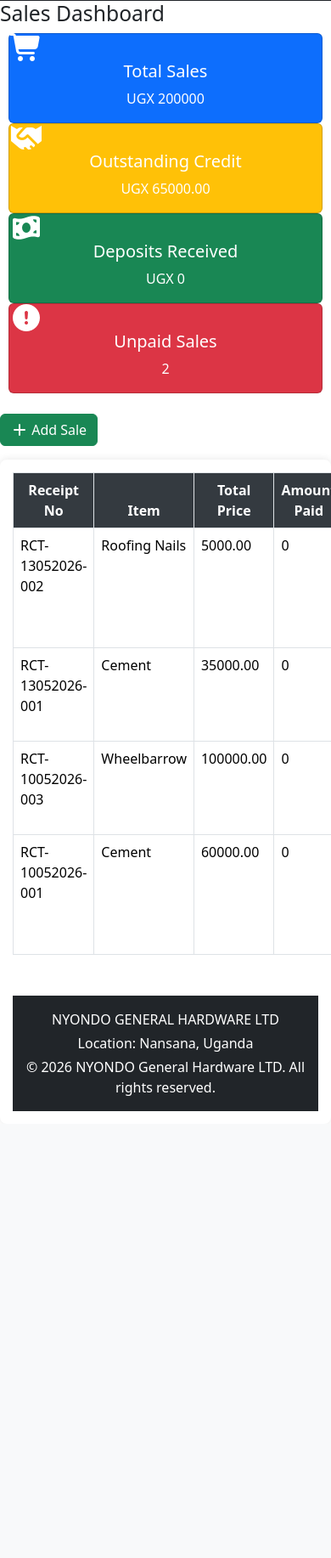
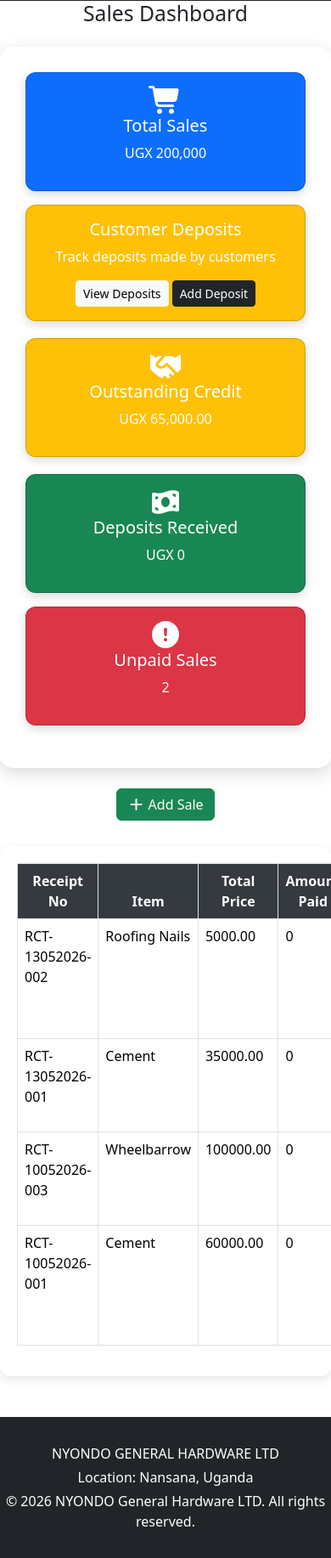
Before and after one commit to gracyb2025-eng/duplicate-, a Django app: page / in a window 390 px wide; the page is wider, and only the part inside the window is pictured. Shown: the part 55-1889 px from the top of that part at 85% size. Before the commit the page ends 1363 px from the top of that part, so only its background shows below. Run offline with Django 5.2, Linux system fonts and the light colour scheme; data comes from the database, SQL or seed files in the repository; both versions use the stored data as it was after the commit; data that the repository does not hold is empty; some libraries are stand-ins or nearby versions.

Commit message:
edited and added new files

```diff
--- a/dupproject/dupapp/templates/base_sales.html
+++ b/dupproject/dupapp/templates/base_sales.html
@@ -3,31 +3,39 @@
   <head>
     <meta charset="utf-8">
     <meta name="viewport" content="width=device-width, initial-scale=1">
-    <title>Bootstrap demo</title>
+    <title>NYONDO Hardware</title>
     <link rel="stylesheet" href="https://cdnjs.cloudflare.com/ajax/libs/font-awesome/7.0.1/css/all.min.css">
-    <link href="https://cdn.jsdelivr.net/npm/bootstrap@5.3.8/dist/css/bootstrap.min.css" rel="stylesheet" integrity="sha384-sRIl4kxILFvY47J16cr9ZwB07vP4J8+LH7qKQnuqkuIAvNWLzeN8tE5YBujZqJLB" crossorigin="anonymous">
+    <link href="https://cdn.jsdelivr.net/npm/bootstrap@5.3.8/dist/css/bootstrap.min.css" rel="stylesheet">
+
     <style>
-
       /* Offcanvas menu background */
       .offcanvas {
-  background-color: #212529; /* dark gray consistent with navbar/footer */
+        background-color: #212529;
         color: #fff;
       }
-
-/* Offcanvas header */
       .offcanvas-header {
         border-bottom: 1px solid #444;
       }
-
-/* Menu items */
+      .offcanvas .btn-close {
+        filter: invert(1); /* makes close icon white */
+      }
+      .offcanvas-body {
+        background-color: #212529;
+        padding: 20px;
+      }
+      .offcanvas-body h5 {
+        color: #fff;
+        font-weight: bold;
+        margin-bottom: 20px;
+        text-align: center;
+      }
       .offcanvas-body .list-group-item {
         background: transparent;
         border: none;
-  margin-bottom: 8px;
+        margin-bottom: 12px;
         border-radius: 6px;
         transition: background-color 0.2s ease, transform 0.2s ease;
       }
-
       .offcanvas-body .list-group-item a {
         text-decoration: none;
         color: #fff;
@@ -111,14 +67,12 @@
         letter-spacing: 1px;
       }
 
-/* Offcanvas menu */
-.offcanvas-body .list-group-item a {
-  text-decoration: none;
-  color: #212529;
-  font-weight: 500;
-}
-.offcanvas-body .list-group-item a:hover {
-  color: #0d6efd; /* Bootstrap blue */
+      /* Footer fix */
+      footer {
+        position: relative;
+        left: 0;
+        right: 0;
+        width: 100%;
       }
 
       /* Buttons */
@@ -174,12 +128,12 @@
       </div>
     </div>
 
-
-{% block content %}
-{% endblock %}
-
-<footer class="bg-dark text-white text-center py-3 mt-5">
-  <div class="container">
+    {% block content %}{% endblock %}
+    <script src="https://cdn.jsdelivr.net/npm/bootstrap@5.3.8/dist/js/bootstrap.bundle.min.js"></script>
+</body>
+    <!-- Footer -->
+    <footer class="bg-dark text-white text-center py-3 mt-5" style="width:100%; margin:0; padding:0;">
+  <div style="background-color:#212529; padding:15px 0;">
     <p class="mb-1">NYONDO GENERAL HARDWARE LTD</p>
     <p class="mb-1">Location: Nansana, Uganda</p>
     <p class="mb-0">&copy; 2026 NYONDO General Hardware LTD. All rights reserved.</p>
--- a/dupproject/dupapp/templates/sales_dashboard.html
+++ b/dupproject/dupapp/templates/sales_dashboard.html
@@ -1,124 +1,113 @@
 {% extends 'base_sales.html' %}
 
 {% block content %}
+{% load humanize %}
 <style>
+  /* Container for all cards */
+  .cards-container {
+    background: #fff;
+    border-radius: 15px;
+    padding: 30px;
+    margin: 20px auto;
+    box-shadow: 0 6px 20px rgba(0,0,0,0.15);
+    max-width: 1100px; /* keeps cards centered */
+  }
 
-   /* Table container styled as a card */
-.table-card {
+  /* Card styling */
+  .cards .card {
+    border-radius: 12px;
+    box-shadow: 0 4px 12px rgba(0,0,0,0.15);
+    transition: transform 0.2s ease, box-shadow 0.2s ease;
+    margin-bottom: 20px;
+  }
+  .cards .card:hover {
+    transform: translateY(-5px);
+    box-shadow: 0 6px 18px rgba(0,0,0,0.25);
+  }
+
+  /* Table container */
+  .table-container {
     background: #fff;
-  border-radius: 10px;
+    border-radius: 12px;
     padding: 20px;
     box-shadow: 0 4px 12px rgba(0,0,0,0.1);
-  margin-top: 20px;
+    margin-top: 30px;
   }
 
   /* Table header styling */
-.table-card thead th {
-  background-color: #343a40; /* dark gray consistent with navbar/footer */
+  .table thead th {
+    background-color: #343a40;
     color: #fff;
     text-align: center;
     font-weight: 600;
   }
-
-/* Add Sale button spacing + hover */
-.btn-add-sale {
-  margin-left: 15px; /* space on the left */
-  transition: transform 0.2s ease, box-shadow 0.2s ease;
-}
-.btn-add-sale:hover {
-  transform: scale(1.05);
-  box-shadow: 0 4px 12px rgba(0,0,0,0.2);
-}
-
-
-    /* Table header styling */
-.table thead th {
-  background-color: #343a40; /* Bootstrap dark gray */
-  color: #ffffff;            /* White text for contrast */
-  text-align: center;
-  font-weight: 600;
-}
-
-    /* Card hover effect */
-.cards .card {
-  transition: transform 0.2s ease, box-shadow 0.2s ease;
-  margin-left: 10px;
-  margin-right: 10px;
-}
-.cards .card:hover {
-  transform: translateY(-5px);
-  box-shadow: 0 6px 15px rgba(0,0,0,0.2);
-}
-
-/* Table styling */
-.table thead {
-  background-color: #212529; /* Bootstrap dark */
-  color: #fff;
-}
-.table-container {
-  background: #fff;
-  border-radius: 8px;
-  padding: 15px;
-  box-shadow: 0 0 10px rgba(0,0,0,0.1);
-}
-
-/* Add Sale button hover */
-.btn-success {
-  transition: transform 0.2s ease, box-shadow 0.2s ease;
-}
-.btn-success:hover {
-  transform: scale(1.05);
-  box-shadow: 0 4px 12px rgba(0,0,0,0.2);
-}
-
-/* Navbar & footer consistency */
-/* .navbar-dark, footer {
-  background-color: #212529 !important; /* same dark tone */
-/* }
-footer {
-  color: #fff; */
-/* } */ */
-
 </style>
 
-<h2>Sales Dashboard</h2>
+<h2 class="text-center mb-4">Sales Dashboard</h2>
+
+<!-- Cards container -->
+<div class="cards-container">
   <div class="cards">
-<div class="row mb-4">
-    <div class="col-md-3">
-        <div class="card text-center bg-primary text-white">
+    <div class="row justify-content-center">
+      <!-- Total Sales + Customer Deposits stacked -->
+      <div class="col-md-3 text-center">
+        <div class="card bg-primary text-white mb-3">
+          <div class="card-body">
             <i class="fas fa-shopping-cart fa-2x"></i>
             <h5>Total Sales</h5>
-            <p>UGX {{ total_sales }}</p>
+            <p>UGX {{ total_sales|intcomma }}</p>
           </div>
         </div>
-    <div class="col-md-3">
-        <div class="card text-center bg-warning text-white">
+        <div class="card bg-warning text-white">
+          <div class="card-body">
+            <h5 class="card-title">Customer Deposits</h5>
+            <p class="card-text">Track deposits made by customers</p>
+            <a href="{% url 'deposit_list' %}" class="btn btn-light btn-sm">View Deposits</a>
+            <a href="{% url 'add_deposit' %}" class="btn btn-dark btn-sm">Add Deposit</a>
+          </div>
+        </div>
+      </div>
+
+      <!-- Outstanding Credit -->
+      <div class="col-md-3 text-center">
+        <div class="card bg-warning text-white">
+          <div class="card-body">
             <i class="fas fa-handshake fa-2x"></i>
             <h5>Outstanding Credit</h5>
-            <p>UGX {{ outstanding_credit }}</p>
+            <p>UGX {{ outstanding_credit|intcomma }}</p>
           </div>
         </div>
-    <div class="col-md-3">
-        <div class="card text-center bg-success text-white">
+      </div>
+
+      <!-- Deposits Received + Unpaid Sales stacked -->
+      <div class="col-md-3 text-center">
+        <div class="card bg-success text-white mb-3">
+          <div class="card-body">
             <i class="fas fa-money-bill-wave fa-2x"></i>
             <h5>Deposits Received</h5>
-            <p>UGX {{ total_deposits }}</p>
+            <p>UGX {{ total_deposits|intcomma }}</p>
           </div>
         </div>
-    <div class="col-md-3">
-        <div class="card text-center bg-danger text-white">
+        <div class="card bg-danger text-white">
+          <div class="card-body">
             <i class="fas fa-exclamation-circle fa-2x"></i>
             <h5>Unpaid Sales</h5>
-            <p>{{ unpaid_sales }}</p>
+            <p>{{ unpaid_sales|intcomma }}</p>
           </div>
         </div>
       </div>
     </div>
-<a href="{% url 'save_sale' %}" class="btn btn-success mb-3">
+  </div>
+</div>
+
+<!-- Add Sale button -->
+<div class="text-center mt-4">
+  <a href="{% url 'save_sale' %}" class="btn btn-success">
     <i class="fas fa-plus"></i> Add Sale
   </a>
+</div>
 
-
+<!-- Sales table -->
 <div class="table-container">
   <table class="table table-bordered">
     <thead>
@@ -145,15 +134,12 @@ footer {
           <a href="{% url 'view_receipt' sale.id %}" class="btn btn-sm btn-primary" title="View Receipt">
             <i class="fa-solid fa-receipt"></i>
           </a>
-
           <a href="{% url 'edit_sale' sale.id %}" class="btn btn-sm btn-info" title="Edit Sale">
             <i class="fa-solid fa-pen-to-square"></i>
           </a>
-
           <a href="{% url 'delete_sale' sale.id %}" class="btn btn-sm btn-danger" title="Delete Sale">
             <i class="fa-solid fa-trash"></i>
           </a>
-
           {% if sale.payment_method == "Credit" and sale.balance > 0 %}
             <a href="{% url 'add_payment' sale.id %}" class="btn btn-sm btn-warning" title="Add Payment">
               <i class="fa-solid fa-pencil"></i>
@@ -162,8 +148,7 @@ footer {
         </td>
       </tr>
       {% endfor %}
-        </td>
-    </tr>
+    </tbody>
   </table>
-
+</div>
 {% endblock %}
--- a/dupproject/dupapp/templates/sales_form.html
+++ b/dupproject/dupapp/templates/sales_form.html
@@ -14,7 +14,7 @@
 
 <h2>Add New Sale</h2>
 
-<form method="POST" action="{% url 'save_sale' %}" class="form-container">
+<form method="POST" action="{% if sale %}{% url 'edit_sale' sale.id %}{% else %}{% url 'save_sale' %}{% endif %}" class="form-container">
   {% csrf_token %}
 
   <div class="row">
--- a/dupproject/dupapp/views.py
+++ b/dupproject/dupapp/views.py
@@ -1,6 +1,9 @@
 from django.shortcuts import render, redirect, get_object_or_404
 from django.db.models import Sum
-from .models import Sale, Payment,Stock,SupplierPayment, Supplier
+from django.contrib import messages
+from .models import Sale, Payment,Stock,SupplierPayment, Supplier, Deposit
+from .forms import SaleForm  # assuming you have a ModelForm
+
 import datetime
 
 
@@ -67,18 +70,16 @@ def add_payment(request,sale_id):
 
 def edit_sale(request, sale_id):
     sale = get_object_or_404(Sale, id=sale_id)
-    if request.method == 'POST':
-        sale.item_name = request.POST['item_name']
-        sale.specification = request.POST['specification']
-        sale.quantity = request.POST['quantity']
-        sale.unit_price = request.POST['unit_price']
-        sale.total_price = request.POST['total_price']
-        sale.payment_method = request.POST['payment_method']
-        sale.customer_name = request.POST['customer_name']
-        sale.contact = request.POST['contact']
-        sale.save()
-        return redirect('sales_dashboard')
-    return render(request, 'sales_form.html', {'sale': sale})
+
+    if request.method == "POST":
+        form = SaleForm(request.POST, instance=sale)
+        if form.is_valid():
+            form.save()
+            return redirect("sales_dashboard")
+    else:
+        form = SaleForm(instance=sale)  # pre-fill with current values
+
+    return render(request, "edit_sale.html", {"form": form, "sale": sale})
 
 def delete_sale(request, sale_id):
     sale = get_object_or_404(Sale, id=sale_id)
@@ -171,7 +172,7 @@ def add_supplier_payment(request, stock_id):
 
 
 
-from django.db.models import Sum
+
 
 def stock_reports(request):
     inflow = Stock.objects.values('date_received__date').annotate(total=Sum('quantity'))
@@ -218,3 +219,78 @@ def admin_dashboard(request):
 def supplier_list(request):
     suppliers = Supplier.objects.all()
     return render(request, "supplier_list.html", {"suppliers": suppliers})
+
+
+
+
+# Show all deposits
+def deposit_list(request):
+    deposits = Deposit.objects.all().order_by("-date")
+    return render(request, "deposit_list.html", {"deposits": deposits})
+
+# Add a new deposit
+def add_deposit(request):
+    if request.method == "POST":
+        customer_name = request.POST.get("customer_name")
+        item_name = request.POST.get("item_name")
+        total_cost = request.POST.get("total_cost")
+        amount = request.POST.get("amount")
+        payment_method = request.POST.get("payment_method")
+
+        if payment_method not in ["Cash", "Mobile Money"]:
+            messages.error(request, "Deposits can only be made via Cash or Mobile Money.")
+            return redirect("add_deposit")
+
+        # Generate a simple receipt number
+        receipt_number = f"DPT{Deposit.objects.count() + 1:04d}"
+
+        Deposit.objects.create(
+            customer_name=customer_name,
+            item_name=item_name,
+            total_cost=total_cost,
+            amount=amount,
+            payment_method=payment_method,
+            receipt_number=receipt_number,
+        )
+        messages.success(request, "Deposit recorded successfully.")
+        return redirect("deposit_list")
+
+    return render(request, "deposit_form.html")
+
+# View a temporary receipt for a deposit
+def view_deposit_receipt(request, deposit_id):
+    deposit = get_object_or_404(Deposit, id=deposit_id)
+    return render(request, "deposit_receipt.html", {"deposit": deposit})
+
+# Track deposit history for a customer + item
+def deposit_history(request, customer_name, item_name):
+    deposits = Deposit.objects.filter(customer_name=customer_name, item_name=item_name).order_by("date")
+    total_paid = sum(d.amount for d in deposits)
+    total_cost = deposits.first().total_cost if deposits.exists() else 0
+    balance = total_cost - total_paid
+
+    return render(request, "deposit_history.html", {
+        "customer_name": customer_name,
+        "item_name": item_name,
+        "deposits": deposits,
+        "total_paid": total_paid,
+        "total_cost": total_cost,
+        "balance": balance,
+    })
+
+
+
+
+
+def edit_stock(request, stock_id):
+    stock = get_object_or_404(Stock, id=stock_id)
+
+    if request.method == "POST":
+        form = StockForm(request.POST, instance=stock)
+        if form.is_valid():
+            form.save()
+            return redirect("stock_table")  # back to dashboard
+    else:
+        form = StockForm(instance=stock)  # pre-fill with current values
+
+    return render(request, "edit_stock.html", {"form": form, "stock": stock})
--- a/dupproject/dupproject/settings.py
+++ b/dupproject/dupproject/settings.py
@@ -38,6 +38,7 @@ INSTALLED_APPS = [
     'django.contrib.messages',
     'django.contrib.staticfiles',
     'dupapp',
+    'django.contrib.humanize',
 ]
 
 MIDDLEWARE = [
--- a/dupproject/dupproject/urls.py
+++ b/dupproject/dupproject/urls.py
@@ -37,6 +37,13 @@ urlpatterns = [
     path("supplier/payment/<int:stock_id>/", views.add_supplier_payment, name="add_supplier_payment"),
     path("stock/reports/", views.stock_reports, name="stock_reports"),
     path("supplier_list/", views.supplier_list, name="supplier_list"),
+    path("deposits/", views.deposit_list, name="deposit_list"),
+    path("deposits/add/", views.add_deposit, name="add_deposit"),
+    path("deposits/<int:deposit_id>/receipt/", views.view_deposit_receipt, name="view_deposit_receipt"),
+    path("deposits/<str:customer_name>/<str:item_name>/history/", views.deposit_history, name="deposit_history"),
+    path("stock/<int:stock_id>/edit/", views.edit_stock, name="edit_stock"),
+    path("sales/<int:sale_id>/edit/", views.edit_sale, name="edit_sale"),
+
 
 
 ]
```
Also changed, not shown: other parts of dupproject/dupapp/templates/base_sales.html (+10 -61 lines), dupproject/dupapp/forms.py (added, +26 -0 lines), dupproject/dupapp/models.py (+34 -0 lines), dupproject/dupapp/templates/deposit_form.html (added, +32 -0 lines), dupproject/dupapp/templates/deposit_history.html (added, +25 -0 lines), dupproject/dupapp/templates/deposit_list.html (added, +39 -0 lines), dupproject/dupapp/templates/deposit_receipt.html (added, +13 -0 lines), dupproject/dupapp/templates/edit_sale.html (added, +12 -0 lines), dupproject/dupapp/templates/login.html (added, +13 -0 lines), dupproject/db.sqlite3, dupproject/dupapp/migrations/0005_deposit.py (added), dupproject/dupapp/templates/landingpage.html (added). Lines whose indentation alone changed are shown as unchanged.
